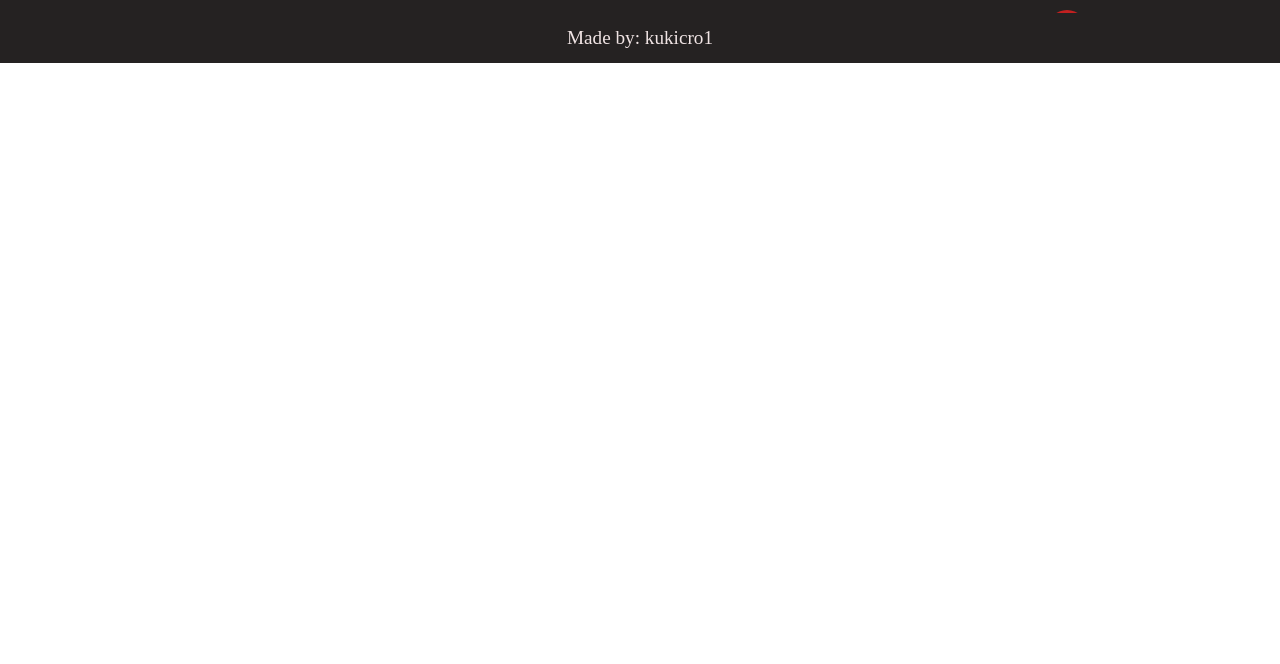
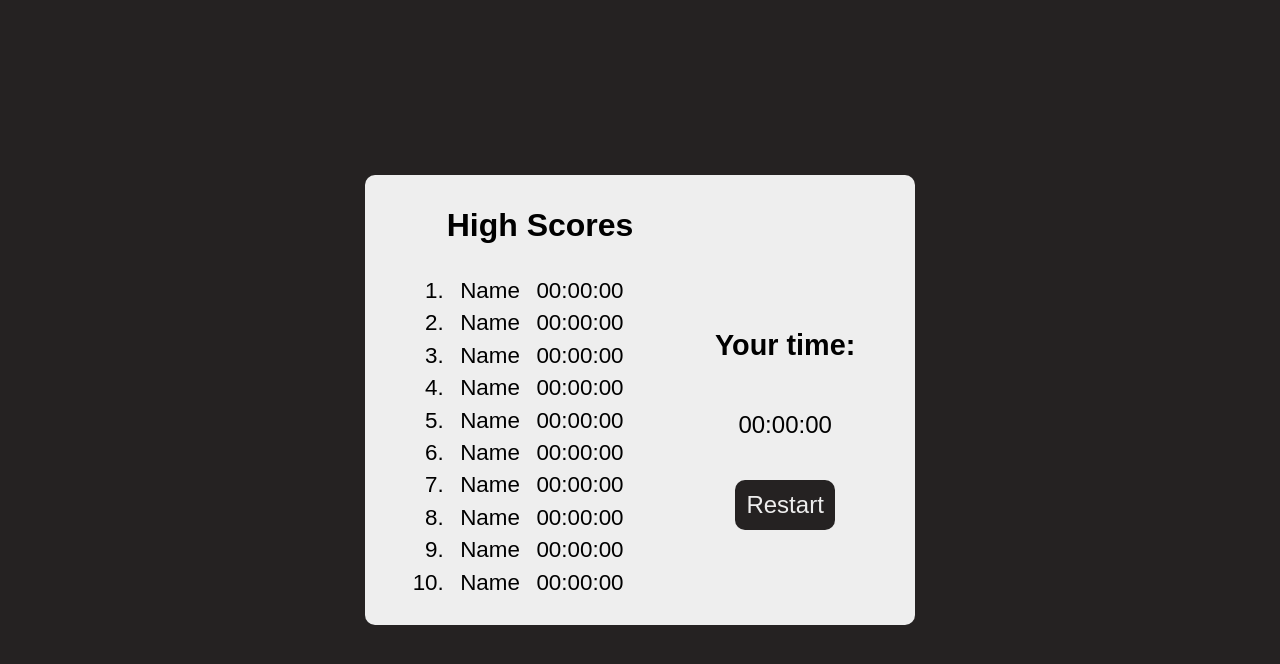
Before and after one commit to kukicro1/where-s-waldo, a React (Create React App) app: page /result in a window 1280 px wide. Shown: the top 664 px of the page. Built offline with nearby package versions, Linux system fonts and the light colour scheme.

Commit message:
Added Results component functionality

```diff
--- a/src/App.tsx
+++ b/src/App.tsx
@@ -1,5 +1,5 @@
-import { Route, Routes } from 'react-router-dom'
-import { MouseEvent, useEffect, useState } from 'react'
+import { Route, Routes, useLocation, useNavigate } from 'react-router-dom'
+import { MouseEvent, useCallback, useEffect, useRef, useState } from 'react'
 import Game from './components/game/Game'
 import Navbar from './components/navigation/Navbar'
 import Result from './components/result/Result'
@@ -95,6 +95,34 @@ function App() {
   const [characterPosition, setCharactersPositions] =
     useState<CharacterPosition>({})
   const [imageSize, setImageSize] = useState<ImageSize | undefined>()
+  const navigate = useNavigate()
+  const location = useLocation()
+
+  const [time, setTime] = useState<number>(0)
+  const intervalId = useRef<NodeJS.Timeout | null>(null)
+
+  useEffect(() => {
+    if (isRunning) {
+      const id = setInterval(() => {
+        setTime((prevTime) => prevTime + 1)
+      }, 1000)
+      intervalId.current = id
+    } else {
+      if (intervalId.current) clearInterval(intervalId.current)
+    }
+    return () => {
+      if (intervalId.current) clearInterval(intervalId.current)
+    }
+  }, [isRunning, intervalId])
+
+  const formatTime = useCallback((time: number) => {
+    const hours = Math.floor(time / 3600)
+    const minutes = Math.floor((time % 3600) / 60)
+    const seconds = time % 60
+    return `${hours.toString().padStart(2, '0')}:${minutes
+      .toString()
+      .padStart(2, '0')}:${seconds.toString().padStart(2, '0')}`
+  }, [])
 
   function renderMenu(e: MouseEvent<HTMLImageElement, globalThis.MouseEvent>) {
     setMenuPosition({ x: e.pageX, y: e.pageY })
@@ -119,9 +147,9 @@ function App() {
   }
 
   function restartGame() {
-    // when game is over
     setFoundCharacters([])
     setIsRunning(false)
+    setTime(0)
   }
 
   function startGame(cover: string, game: GameProps) {
@@ -176,16 +204,24 @@ function App() {
 
   useEffect(() => {
     setMenuStatus(false)
-  }, [foundCharacters])
+    if (foundCharacters.length === 4) {
+      navigate('/result')
+      setIsRunning(false)
+    }
+  }, [foundCharacters, navigate])
 
   return (
     <>
-      <Navbar
-        game={selectedGame}
-        foundCharacters={foundCharacters}
-        isRunning={isRunning}
-        restartGame={restartGame}
-      />
+      {location.pathname !== '/result' && (
+        <Navbar
+          game={selectedGame}
+          foundCharacters={foundCharacters}
+          restartGame={restartGame}
+          formatTime={formatTime}
+          time={time}
+        />
+      )}
+
       <Routes>
         <Route
           path='/'
@@ -205,9 +241,18 @@ function App() {
             />
           }
         />
-        <Route path='/result' element={<Result />} />
+        <Route
+          path='/result'
+          element={
+            <Result
+              restartGame={restartGame}
+              formatTime={formatTime}
+              time={time}
+            />
+          }
+        />
       </Routes>
-      <Footer />
+      {location.pathname !== '/result' && <Footer />}
     </>
   )
 }
--- a/src/components/navigation/Navbar.tsx
+++ b/src/components/navigation/Navbar.tsx
@@ -18,21 +18,21 @@ export interface GameProps {
       }
     | undefined
   foundCharacters: (string | undefined)[]
-  isRunning: boolean
   restartGame: Function
+  formatTime: Function
+  time: number
 }
 
 export default function Navbar({
   game,
   foundCharacters,
-  isRunning,
   restartGame,
+  formatTime,
+  time,
 }: GameProps) {
   const { pathname } = useLocation()
   const isHomePage = pathname === '/'
-
   const { names } = game || {}
-
   const [foundEasy, setFoundEasy] = useState('')
   const [foundMedium, setFoundMedium] = useState('')
   const [foundHard, setFoundHard] = useState('')
@@ -110,7 +110,7 @@ export default function Navbar({
             </Link>
           </div>
         )}
-        {!isHomePage && <Timer isRunning={isRunning} />}
+        {!isHomePage && <Timer formatTime={formatTime} time={time} />}
         {!isHomePage && (
           <div className={NavbarCSS.findingsContainer}>
             <div className={NavbarCSS.findingsLeft} onClick={showFindingsInfo}>
--- a/src/components/navigation/Timer.tsx
+++ b/src/components/navigation/Timer.tsx
@@ -1,41 +1,16 @@
-import { useState, useEffect, useRef } from 'react'
+import { memo } from 'react'
 
 interface TimerProps {
-  isRunning: boolean
+  formatTime: Function
+  time: number
 }
 
-export default function Timer({ isRunning }: TimerProps) {
-  const [time, setTime] = useState<number>(0)
-  const intervalId = useRef<NodeJS.Timeout | null>(null)
-
-  useEffect(() => {
-    if (isRunning) {
-      const id = setInterval(() => {
-        setTime((prevTime) => prevTime + 1)
-      }, 1000)
-      intervalId.current = id
-    } else {
-      if (intervalId.current) clearInterval(intervalId.current)
-    }
-
-    return () => {
-      if (intervalId.current) clearInterval(intervalId.current)
-    }
-  }, [isRunning, intervalId])
-
-  const formatTime = (time: number): string => {
-    const hours = Math.floor(time / 3600)
-    const minutes = Math.floor((time % 3600) / 60)
-    const seconds = time % 60
-
-    return `${hours.toString().padStart(2, '0')}:${minutes
-      .toString()
-      .padStart(2, '0')}:${seconds.toString().padStart(2, '0')}`
-  }
-
+function Timer({ formatTime, time }: TimerProps) {
   return (
     <div>
       <div>{formatTime(time)}</div>
     </div>
   )
 }
+
+export default memo(Timer)
--- /dev/null
+++ b/src/components/result/Result.module.css
@@ -0,0 +1,101 @@
+.resultContainer {
+  width: 100%;
+  height: 100%;
+  background-color: rgb(37, 34, 34);
+  display: flex;
+  justify-content: center;
+  align-items: center;
+  font-family: Arial, Helvetica, sans-serif;
+}
+
+.resultModal {
+  background-color: rgb(238, 238, 238);
+  width: 550px;
+  height: 450px;
+  display: grid;
+  grid-template-columns: 350px 1fr;
+  align-items: center;
+  justify-items: center;
+  border-radius: 10px;
+}
+
+.highScoreContainer {
+  display: grid;
+  grid-template-columns: 1fr;
+  grid-template-rows: 100px 1fr;
+  height: 500px;
+  width: 100%;
+  justify-items: center;
+  align-items: center;
+}
+
+.highScore {
+  font-size: 2em;
+  font-weight: bold;
+}
+
+.list {
+  font-size: 1.4em;
+  list-style: decimal;
+  display: flex;
+  flex-direction: column;
+  align-self: start;
+}
+
+.listItem {
+  margin: 5px;
+}
+
+.listName {
+  display: inline-block;
+  width: 80px;
+  text-align: center;
+}
+
+.listTime {
+  display: inline-block;
+  width: 100px;
+  text-align: center;
+}
+
+.playersResultContainer {
+  display: grid;
+  grid-template-columns: 1fr;
+  grid-template-rows: 1fr 1fr 1fr;
+  align-items: center;
+  justify-items: center;
+  justify-self: start;
+}
+
+.playersResultTitle {
+  font-size: 1.8em;
+  font-weight: bold;
+  height: 80px;
+  display: flex;
+  justify-items: center;
+  align-items: center;
+}
+
+.playersResultTime {
+  font-size: 1.5em;
+}
+
+.playersResultButton {
+  width: 100px;
+  height: 50px;
+  font-size: 1.5em;
+  border-radius: 10px;
+  background-color: rgb(37, 34, 34);
+  color: rgb(238, 238, 238);
+  border: none;
+  transition: transform 0.3s;
+  text-decoration: none;
+  display: flex;
+  justify-content: center;
+  align-items: center;
+}
+
+.playersResultButton:hover {
+  cursor: pointer;
+  transform: scale(1.1);
+}
--- a/src/components/result/Result.tsx
+++ b/src/components/result/Result.tsx
@@ -1,3 +1,86 @@
-export default function Result() {
-  return <div>Result</div>
+import { Link } from 'react-router-dom'
+import ResultCSS from './Result.module.css'
+interface ResultProps {
+  restartGame: Function
+  formatTime: Function
+  time: number
 }
+
+export default function Result({ restartGame, formatTime, time }: ResultProps) {
+  return (
+    <div className={ResultCSS.resultContainer}>
+      <div className={ResultCSS.resultModal}>
+        <div className={ResultCSS.highScoreContainer}>
+          <div className={ResultCSS.highScore}>High Scores</div>
+          <ol className={ResultCSS.list}>
+            <li className={ResultCSS.listItem}>
+              <span className={ResultCSS.listName}>Name </span>
+              <span className={ResultCSS.listTime}>00:00:00</span>
+            </li>
+            <li className={ResultCSS.listItem}>
+              <span className={ResultCSS.listName}>Name </span>
+              <span className={ResultCSS.listTime}>00:00:00</span>
+            </li>
+            <li className={ResultCSS.listItem}>
+              <span className={ResultCSS.listName}>Name </span>
+              <span className={ResultCSS.listTime}>00:00:00</span>
+            </li>
+            <li className={ResultCSS.listItem}>
+              <span className={ResultCSS.listName}>Name </span>
+              <span className={ResultCSS.listTime}>00:00:00</span>
+            </li>
+            <li className={ResultCSS.listItem}>
+              <span className={ResultCSS.listName}>Name </span>
+              <span className={ResultCSS.listTime}>00:00:00</span>
+            </li>
+            <li className={ResultCSS.listItem}>
+              <span className={ResultCSS.listName}>Name </span>
+              <span className={ResultCSS.listTime}>00:00:00</span>
+            </li>
+            <li className={ResultCSS.listItem}>
+              <span className={ResultCSS.listName}>Name </span>
+              <span className={ResultCSS.listTime}>00:00:00</span>
+            </li>
+            <li className={ResultCSS.listItem}>
+              <span className={ResultCSS.listName}>Name </span>
+              <span className={ResultCSS.listTime}>00:00:00</span>
+            </li>
+            <li className={ResultCSS.listItem}>
+              <span className={ResultCSS.listName}>Name </span>
+              <span className={ResultCSS.listTime}>00:00:00</span>
+            </li>
+            <li className={ResultCSS.listItem}>
+              <span className={ResultCSS.listName}>Name </span>
+              <span className={ResultCSS.listTime}>00:00:00</span>
+            </li>
+          </ol>
+        </div>
+        <div className={ResultCSS.playersResultContainer}>
+          <div className={ResultCSS.playersResultTitle}>Your time:</div>
+          <div className={ResultCSS.playersResultTime}>{formatTime(time)}</div>
+          <Link
+            to='/'
+            className={ResultCSS.playersResultButton}
+            onClick={() => restartGame()}
+          >
+            Restart
+          </Link>
+        </div>
+      </div>
+
+      {/* <ul className={ResultCSS}>
+        {undiscoveredCharacters.map((character) => {
+          return (
+            <li
+              key={character}
+              className={MenuCSS.li}
+              onClick={() => checkFindings(character)}
+            >
+              {character}
+            </li>
+          )
+        })}
+      </ul> */}
+    </div>
+  )
+}
```
